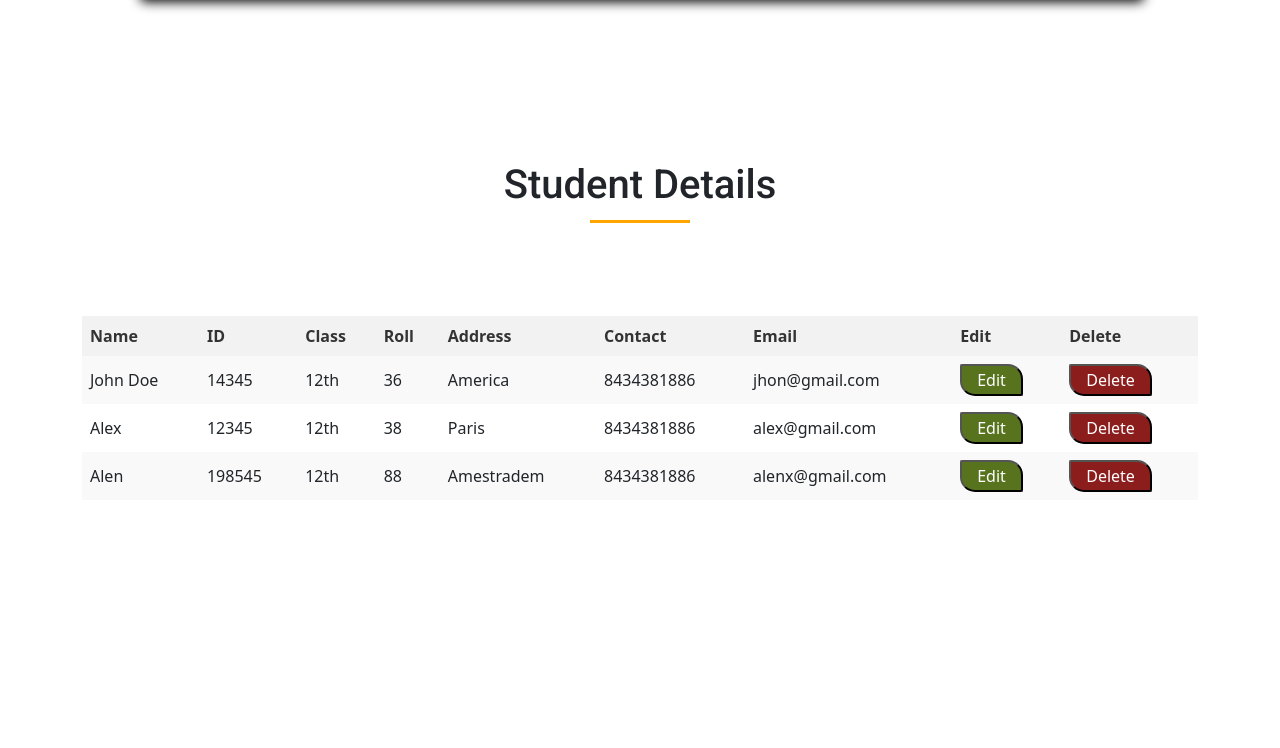
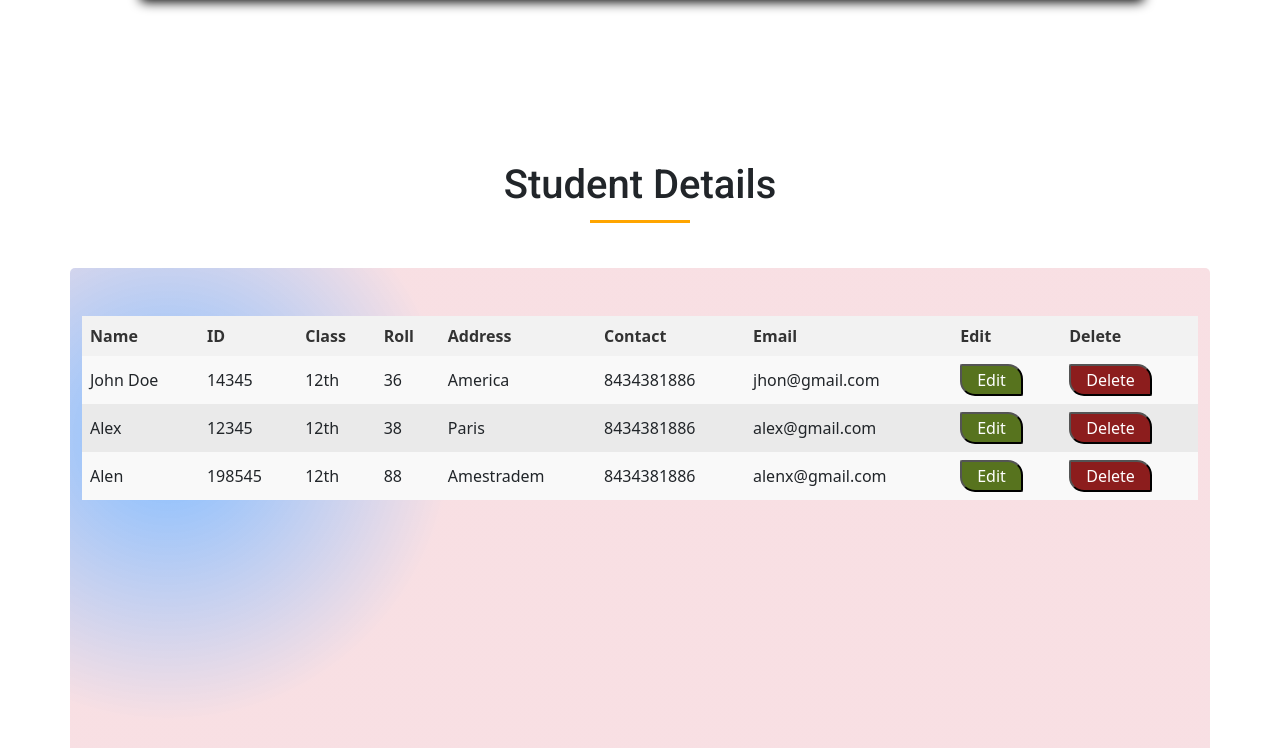
Before and after one commit to Akash-Gupta95/StudentReg, a plain HTML site: page index.html in a window 1280 px wide. Shown: the part 815-1563 px from the top of the page. Drawn offline with nearby package versions, Linux system fonts and the light colour scheme.

Commit message:
final commt

```diff
--- a/index.html
+++ b/index.html
@@ -63,7 +63,7 @@
     <section class="Display">
         <h1 class="regHeading text-center mt-5">Student Details </h1><br><br>
         <div class="hr-line "><div></div></div>
-        <div class="container">
+        <div class="container Display-con">
         <div class="row">
             <div class="col-md-12 mt-5 displayDetails">
                 <div class="details ">
--- a/style.css
+++ b/style.css
@@ -143,7 +143,10 @@ tr:nth-child(even) {
 }
 
 tr:hover {
-  background-color: #eaeaea;
+  background-color: lightgreen;
+}
+tr{
+ background-color:#eaeaea;
 }
 
 button {
@@ -178,8 +181,13 @@ button:hover {
 .Display {
   position: relative;
   top: 8rem;
+
 }
 
+.Display-con{
+  background-image: radial-gradient( circle 311px at 8.6% 27.9%,  rgba(62,147,252,0.57) 12.9%, rgba(239,183,192,0.44) 91.2% );
+  border-radius: 5px;
+}
 /* Responsibe Desing */
 
 @media (max-width: 790px) {
```
